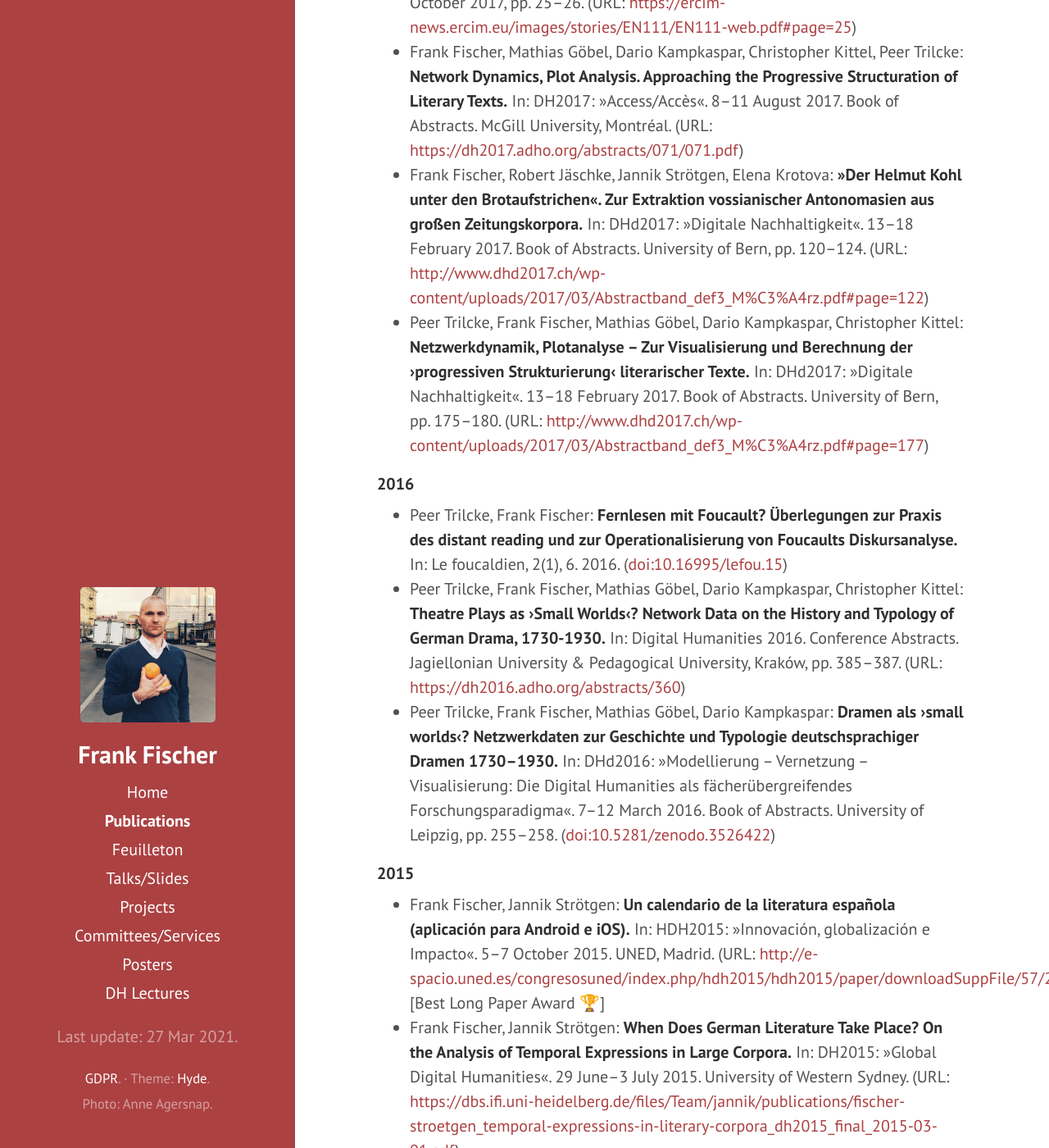
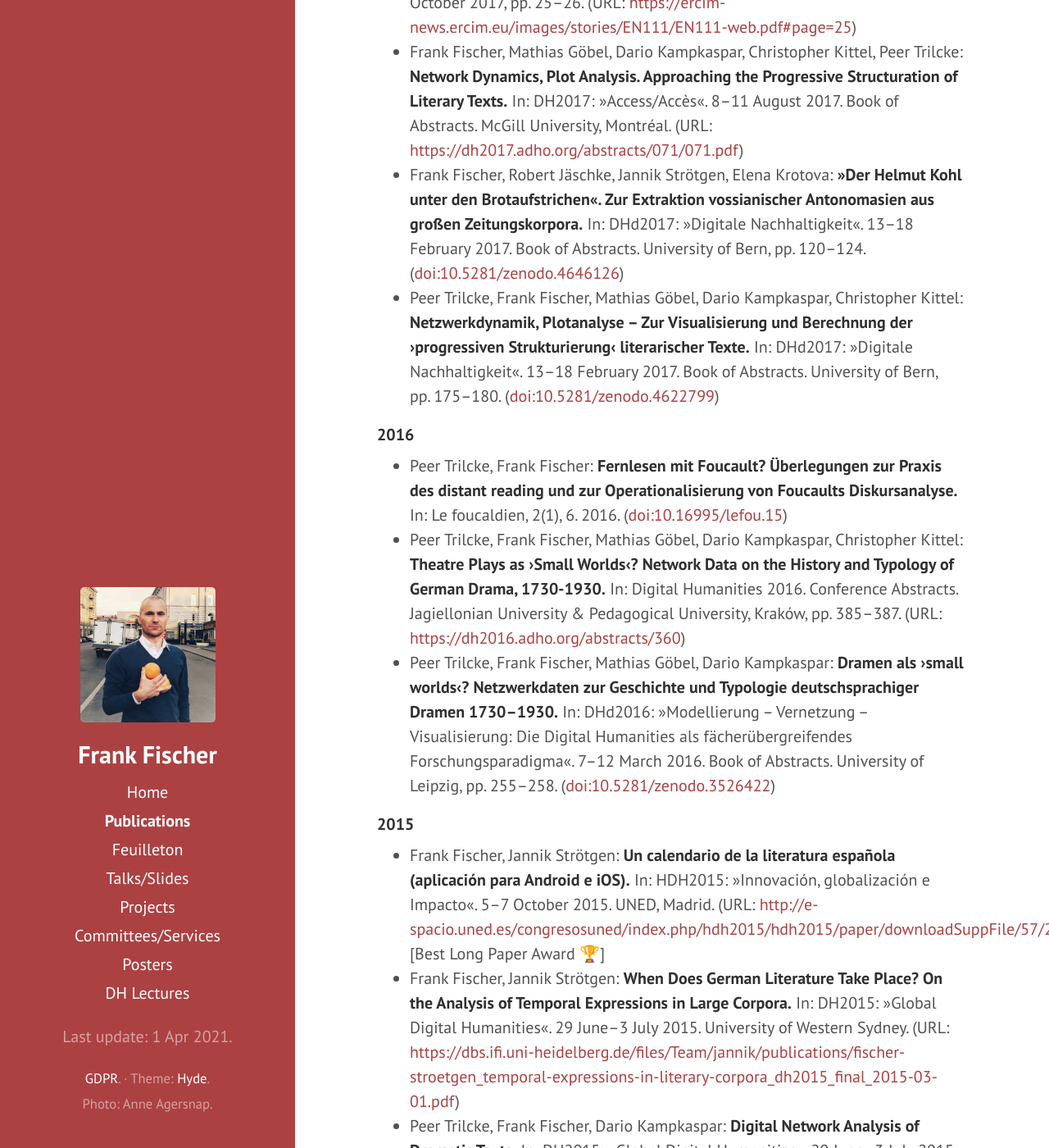
Before and after one commit to lehkost/lehkost.github.io, a Jekyll site: the page built from publications.md, in a window 1280 px wide and 1400 px high, scrolled down 6251 px. Shown: the whole window at 82% size. Built offline with Jekyll 4.4.1, drawn with Linux system fonts in a browser that asks for light colours; some of the changed text lies outside the part shown.

Commit message:
add DOIs

```diff
--- a/_includes/sidebar.html
+++ b/_includes/sidebar.html
@@ -38,7 +38,7 @@
 
     </nav>
 
-    <p style="text-align:center;">Last update: 27 Mar 2021.</p>
+    <p style="text-align:center;">Last update: 1 Apr 2021.</p>
     <p style="text-align:center;"><small><a class="sidebar-nav-item{% if page.url == '/gdpr/' %} active{% endif %}" href="{{ '/gdpr/' }}" style="display:inline-block;">GDPR</a>. · Theme: <a href="https://hyde.getpoole.com/">Hyde</a>. <br/>Photo: Anne Agersnap.</small></p>
   </div>
 </div>
--- a/publications.md
+++ b/publications.md
@@ -221,7 +221,7 @@ title: Publications
     digitalen Literaturwissenschaft.** In: DHd2018: »Kritik der
     digitalen Vernunft«. 26 February--2 March 2018, University of
     Cologne. Book of Abstracts, pp. 261--266.
-    ([hal-01787558](https://hal.archives-ouvertes.fr/hal-01787558))
+    ([doi:10.5281/zenodo.4622376](https://doi.org/10.5281/zenodo.4622376))
 -   Peer Trilcke, Frank Fischer: **Literaturwissenschaft als Hackathon.
     Zur Praxeologie der Digital Literary Studies und ihren epistemischen
     Dingen.** In: Zeitschrift für digitale Geisteswissenschaften (ZfdG).
@@ -269,15 +269,15 @@ title: Publications
     **»Der Helmut Kohl unter den Brotaufstrichen«. Zur Extraktion
     vossianischer Antonomasien aus großen Zeitungskorpora.** In:
     DHd2017: »Digitale Nachhaltigkeit«. 13--18 February 2017. Book of
-    Abstracts. University of Bern, pp. 120--124. (URL:
-    <http://www.dhd2017.ch/wp-content/uploads/2017/03/Abstractband_def3_M%C3%A4rz.pdf#page=122>)
+    Abstracts. University of Bern, pp. 120--124.
+    ([doi:10.5281/zenodo.4646126](https://doi.org/10.5281/zenodo.4646126))
 -   Peer Trilcke, Frank Fischer, Mathias Göbel, Dario Kampkaspar,
     Christopher Kittel: **Netzwerkdynamik, Plotanalyse -- Zur
     Visualisierung und Berechnung der ›progressiven Strukturierung‹
     literarischer Texte.** In: DHd2017: »Digitale Nachhaltigkeit«.
     13--18 February 2017. Book of Abstracts. University of Bern,
-    pp. 175--180. (URL:
-    <http://www.dhd2017.ch/wp-content/uploads/2017/03/Abstractband_def3_M%C3%A4rz.pdf#page=177>)
+    pp. 175--180.
+    ([doi:10.5281/zenodo.4622799](https://doi.org/10.5281/zenodo.4622799))
 
 #### 2016
 
@@ -322,12 +322,12 @@ title: Publications
     Historiography«. Munich, 12 March 2015.
 -   Frank Fischer, Jannik Strötgen: **Wann findet die deutsche Literatur
     statt? Zur Untersuchung von Zeitausdrücken in großen Korpora.** In:
-    DHd2015: »Von Daten zu Erkenntnissen«. Graz, 27 February 2015. (URL:
-    <https://dbs.ifi.uni-heidelberg.de/files/Team/jannik/publications/FischerStroetgen_DHd2015_WannFindetDieDeutscheLiteraturStatt.pdf>)
+    DHd2015: »Von Daten zu Erkenntnissen«. Graz, 27 February 2015.
+    ([doi:10.5281/zenodo.4623384](https://doi.org/10.5281/zenodo.4623384))
 -   Peer Trilcke, Frank Fischer, Dario Kampkaspar: **Digitale
     Netzwerkanalyse dramatischer Texte.** In: DHd2015: »Von Daten zu
-    Erkenntnissen«. Graz, 25 February 2015. (URL:
-    <http://gams.uni-graz.at/o:dhd2015.abstracts-vortraege#page=36>)
+    Erkenntnissen«. Graz, 25 February 2015.
+    ([doi:10.5281/zenodo.4623288](https://doi.org/10.5281/zenodo.4623288))
 
 #### 2014
 
```
Also changed, not shown: other parts of publications.md (+2 -2 lines).
